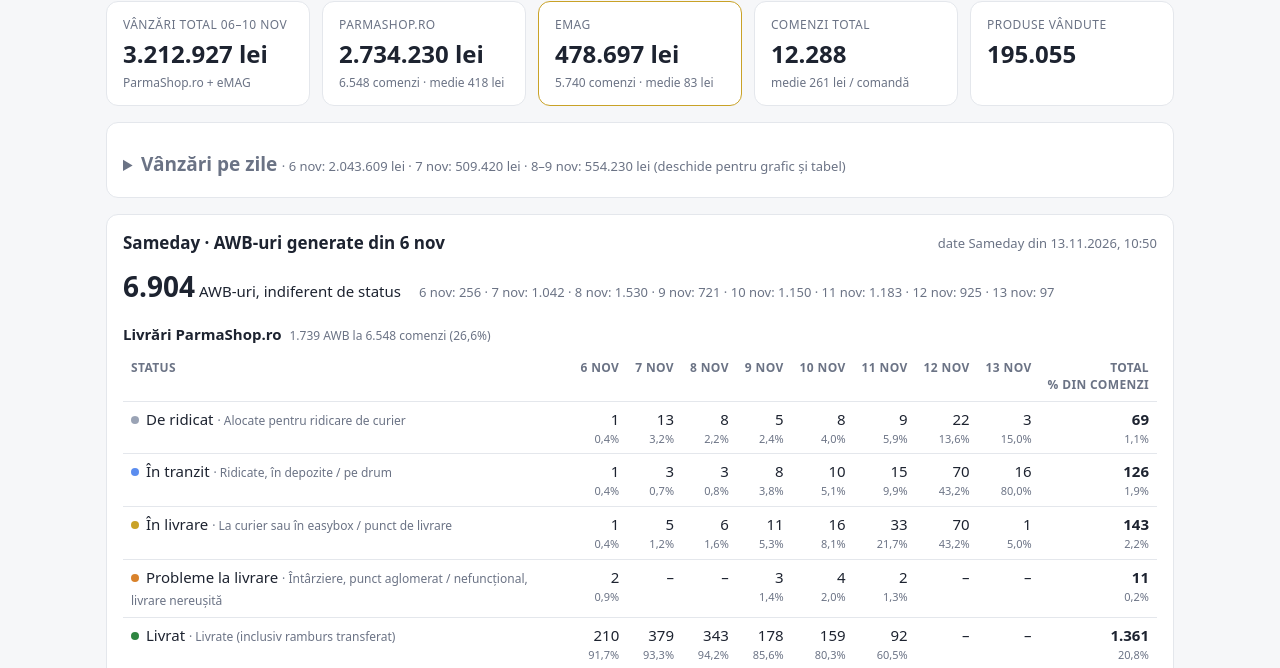
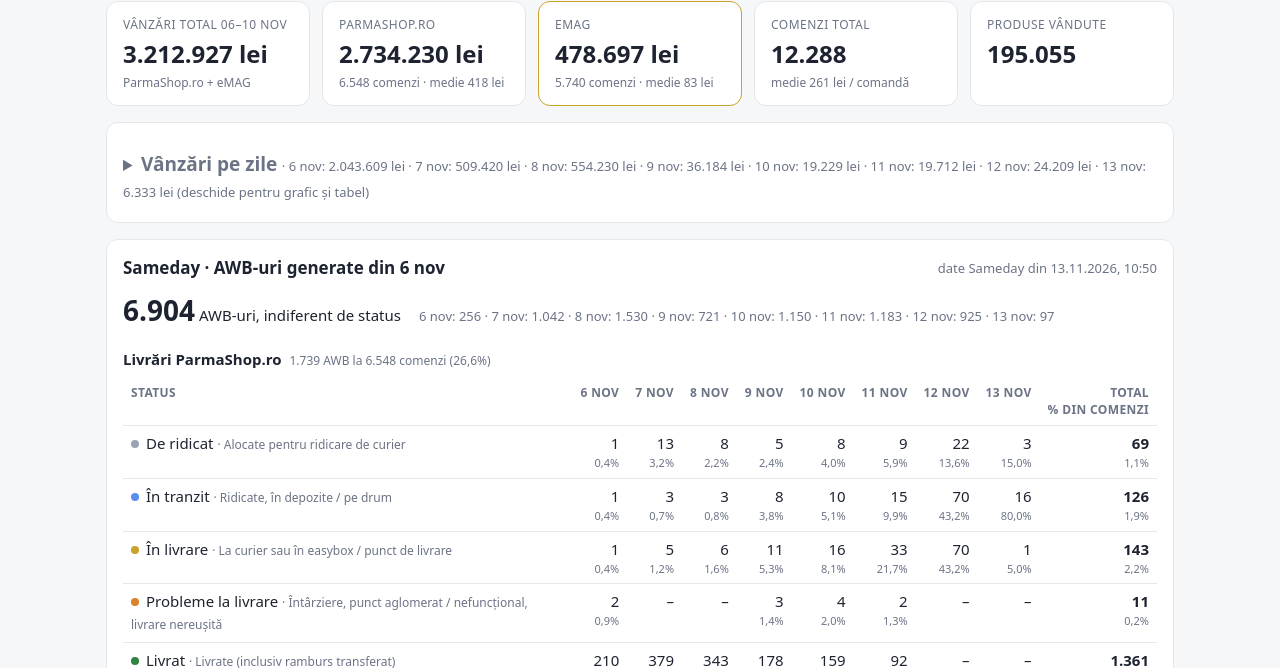
Before and after one commit to Geanta1/bf-drinks, a plain HTML site: page rapoarte/index.html in a window 1280 px wide. Shown: the part 92-760 px from the top of the page. Drawn offline with Linux system fonts and the light colour scheme.

Commit message:
Vanzari pe zile reale (toate zilele, fara 8-9 combinat)

```diff
--- a/rapoarte/index.html
+++ b/rapoarte/index.html
@@ -154,18 +154,18 @@ function render(D){
   $('ek1').textContent=lei(eTot);$('ek2').textContent=int(eOrd)+' comenzi'+(eOrd?' · medie '+lei(eTot/eOrd):'');
   const max=Math.max(1,...D.s.map(r=>r[3]),...LY.map(y=>y[2]))*1.1;let ch='',dl='',tb='';
   const cmp=v=>(v=cv(v))>=1e6?(v/1e6).toLocaleString('ro-RO',{maximumFractionDigits:2})+' mil.':Math.round(v/1000)+' mii';
-  const WD=['Dum','Lun','Mar','Mie','Joi','Vin','Sâm'];
-  for(let d=6;d<=8;d++){const r=byT[d],e=byE[d]||[d,0,0,0],y=LY[d-6];const pv=r?Math.max(0,r[3]-e[3]):0,po=r?Math.max(0,r[1]-e[1]):0;
+  const WD=['Dum','Lun','Mar','Mie','Joi','Vin','Sâm'];const MX=Math.max(8,...D.s.map(r=>r[0]));
+  for(let d=6;d<=MX;d++){const r=byT[d],e=byE[d]||[d,0,0,0],y=LY[d-6];const pv=r?Math.max(0,r[3]-e[3]):0,po=r?Math.max(0,r[1]-e[1]):0;
     const bar=(cls,v,lab)=>{const h=v?Math.max(1.5,v/max*100):0;return `<div class="bw ${cls}"><div class="b" style="height:${h}%"></div><div class="v" style="bottom:calc(${h}% + 5px)">${lab}</div></div>`;};
     const wd=WD[new Date(Date.UTC(2026,10,d)).getUTCDay()],lv=Date.now()<Date.UTC(2026,10,d,22),pc=r&&y?(r[3]/y[2]-1)*100:null;
-    DD[d]=`<div class="h">Ziua ${d-5} · ${wd} ${d} nov 2026${r&&lv?' · în desfășurare':''}</div>`+(r?`<div class="r"><span>Total</span><span><b>${lei(r[3])}</b> · ${int(r[1])} com.</span></div><div class="r"><span>ParmaShop.ro</span><span>${lei(pv)} · ${int(po)} com.</span></div>${po?`<div class="r"><span>Medie ParmaShop</span><span>${lei(pv/po)} / comandă</span></div>`:''}<div class="r"><span>eMAG</span><span>${lei(e[3])} · ${int(e[1])} com.</span></div>`:`<div class="r"><span>Încă fără vânzări</span><span></span></div>`)+(y?`<div class="r"><span>2025 · ${y[0]}</span><span>${lei(y[2])} · ${int(y[1])} com.</span></div>`+(pc!==null?`<div class="r"><span>Față de 2025</span><span class="${pc>=0?'up':'dn'}"><b>${pc>=0?'+':''}${Math.round(pc)}%</b>${lv?' până acum':''}</span></div>`:''):'');
+    DD[d]=`<div class="h">${d<=8?'Ziua '+(d-5):'După campanie'} · ${wd} ${d} nov 2026${r&&lv?' · în desfășurare':''}</div>`+(r?`<div class="r"><span>Total</span><span><b>${lei(r[3])}</b> · ${int(r[1])} com.</span></div><div class="r"><span>ParmaShop.ro</span><span>${lei(pv)} · ${int(po)} com.</span></div>${po?`<div class="r"><span>Medie ParmaShop</span><span>${lei(pv/po)} / comandă</span></div>`:''}<div class="r"><span>eMAG</span><span>${lei(e[3])} · ${int(e[1])} com.</span></div>`:`<div class="r"><span>Încă fără vânzări</span><span></span></div>`)+(y?`<div class="r"><span>2025 · ${y[0]}</span><span>${lei(y[2])} · ${int(y[1])} com.</span></div>`+(pc!==null?`<div class="r"><span>Față de 2025</span><span class="${pc>=0?'up':'dn'}"><b>${pc>=0?'+':''}${Math.round(pc)}%</b>${lv?' până acum':''}</span></div>`:''):'');
     ch+=`<div class="grp${d===SEL?' on':''}" data-d="${d}">${bar('y26',r?r[3]:0,r?cmp(r[3]):'–')}${y?bar('y25',y[2],cmp(y[2])):''}</div>`;
-    dl+=`<span data-d="${d}" class="${d===SEL?'on':''}"><b>Ziua ${d-5} · ${WD[new Date(Date.UTC(2026,10,d)).getUTCDay()]} ${d} nov</b>2025: ${y?y[0]:''}</span>`;}
-  for(let d=6;d<=10;d++){const r=byT[d],e=byE[d]||[d,0,0,0];const pv=r?Math.max(0,r[3]-e[3]):0,po=r?Math.max(0,r[1]-e[1]):0;
+    dl+=`<span data-d="${d}" class="${d===SEL?'on':''}"><b>${d<=8?'Ziua '+(d-5)+' · ':''}${WD[new Date(Date.UTC(2026,10,d)).getUTCDay()]} ${d} nov</b>${y?'2025: '+y[0]:''}</span>`;}
+  for(let d=6;d<=MX;d++){const r=byT[d],e=byE[d]||[d,0,0,0];const pv=r?Math.max(0,r[3]-e[3]):0,po=r?Math.max(0,r[1]-e[1]):0;
     if(r)tb+=`<tr><td>${String(d).padStart(2,'0')}.11.2026</td><td class="n">${int(po)}</td><td class="n">${int(e[1])}</td><td class="n">${lei(pv)}</td><td class="n">${lei(e[3])}</td><td class="n">${lei(r[3])}</td></tr>`;}
   if(LY.length){let h='<span>Anul trecut (BF 7–9 nov 2025), pe zi de campanie:</span>';LY.forEach((y,i)=>{const r=byT[6+i];let c='';if(r&&y[2]&&Date.now()>Date.UTC(2026,10,5+i,22)){const p=(r[3]/y[2]-1)*100,lv=Date.now()<Date.UTC(2026,10,6+i,22);c=` <span class="${p>=0?'up':'dn'}">${p>=0?'+':''}${Math.round(p)}%${lv?' până acum':''}</span>`;}h+=`<span>Ziua ${i+1} (${y[0]}): <b>${lei(y[2])}</b> · ${int(y[1])} com.${c}</span>`;});h+=`<span>Total 2025: <b>${lei(LY.reduce((a,y)=>a+y[2],0))}</b> · ${int(LY.reduce((a,y)=>a+y[1],0))} com.</span>`;$('ly').innerHTML=h;}
   $('chart').innerHTML=ch;$('days').innerHTML=dl;$('dd').innerHTML=DD[SEL]+'<div class="hint">Atinge o zi din grafic pentru detalii.</div>';$('dayt').innerHTML=tb+`<tr><th>Total</th><th class="n">${int(pOrd)}</th><th class="n">${int(eOrd)}</th><th class="n">${lei(pTot)}</th><th class="n">${lei(eTot)}</th><th class="n">${lei(tot)}</th></tr>`;
-  $('vzsum').textContent='· '+D.s.filter(r=>r[0]<=8).map(r=>(r[0]===8?'8–9':r[0])+' nov: '+lei(r[3])).join(' · ')+' (deschide pentru grafic și tabel)';
+  $('vzsum').textContent='· '+D.s.map(r=>r[0]+' nov: '+lei(r[3])).join(' · ')+' (deschide pentru grafic și tabel)';
   renderSD(D.sd,D.s.reduce((a,r)=>a+r[1],0),D.e?D.e.s.reduce((a,r)=>a+r[1],0):0);
   B.ps.D=D;B.em.D=E;
   $('pspinfo').textContent=D.po?`Primele ${D.p.length} produse după valoare, fără comenzile venite din eMAG.`:`Primele ${D.p.length} produse după valoare (include și comenzile eMAG).`;
```
